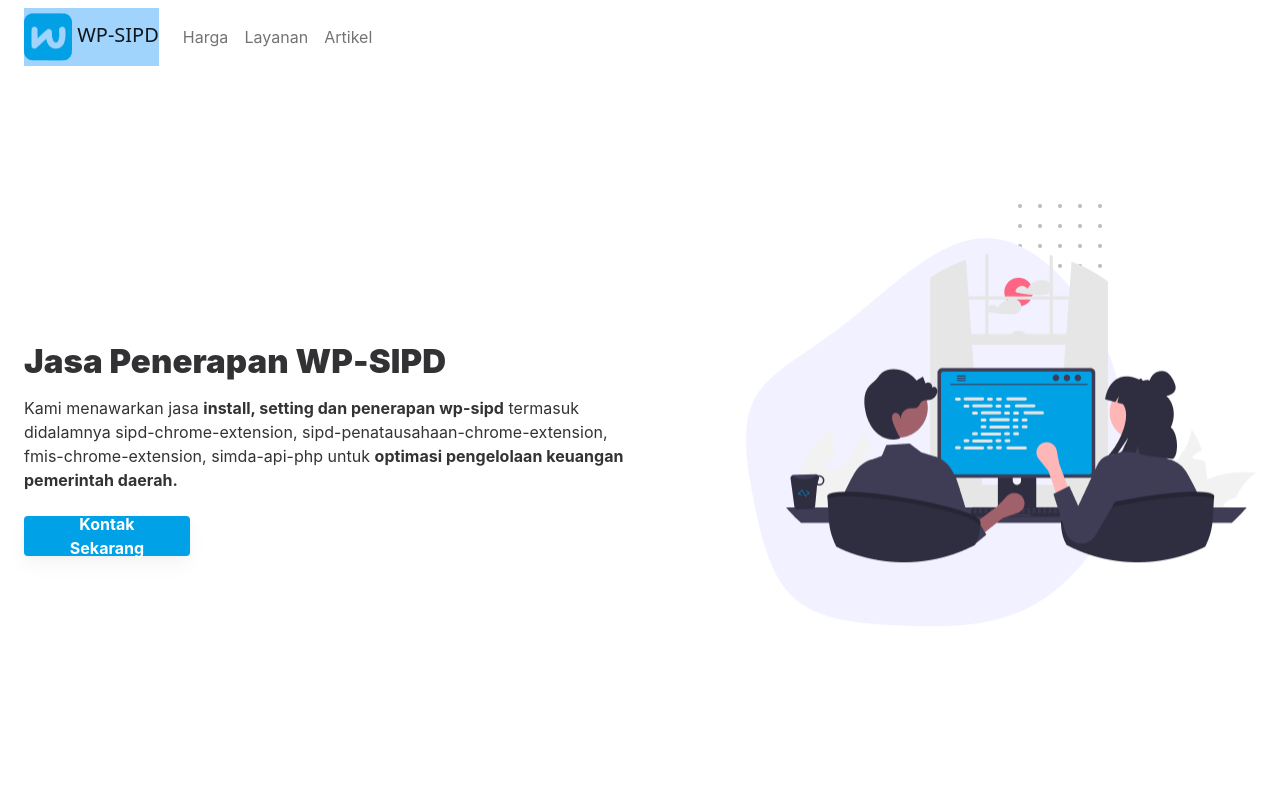
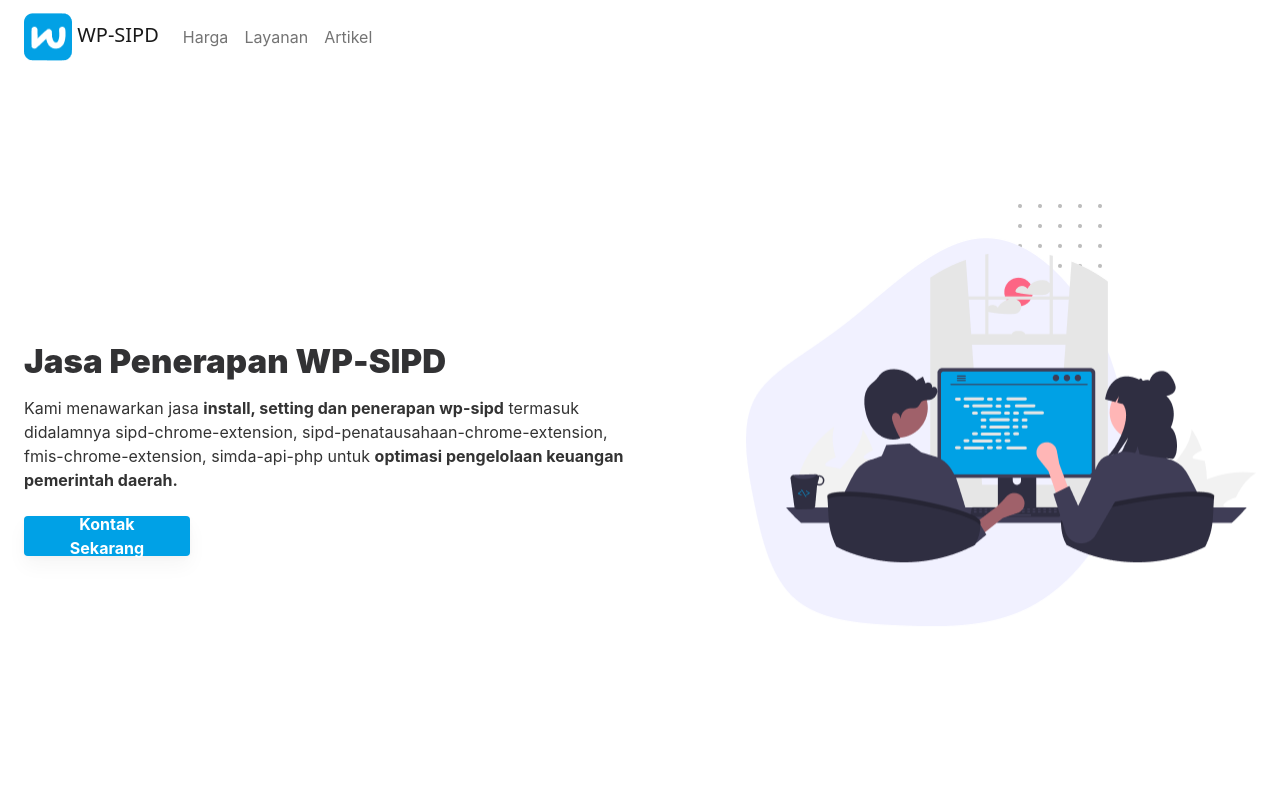
Before and after one commit to mustafa4000/wp-sipd, a plain HTML site: page index.html in a window 1280 px wide. In both pictures the pointer is over the link 91 px from the left and 37 px from the top of the page. Shown: the top 800 px of the page. Drawn offline with nearby package versions, Linux system fonts and the light colour scheme.

Commit message:
penambhan header

```diff
--- a/assets/css/style.css
+++ b/assets/css/style.css
@@ -232,10 +232,8 @@
 .navbar .active,
 .navbar .active:focus,
 .navbar li:hover>a {
-    color: #4154f1;
-    background-color: #a1d4fd;
+    color: green;
 }
-
 
 /*--------------------------------------------------------------
 # hero Section
```
Also changed, not shown: index.html (+1 -1 lines).
